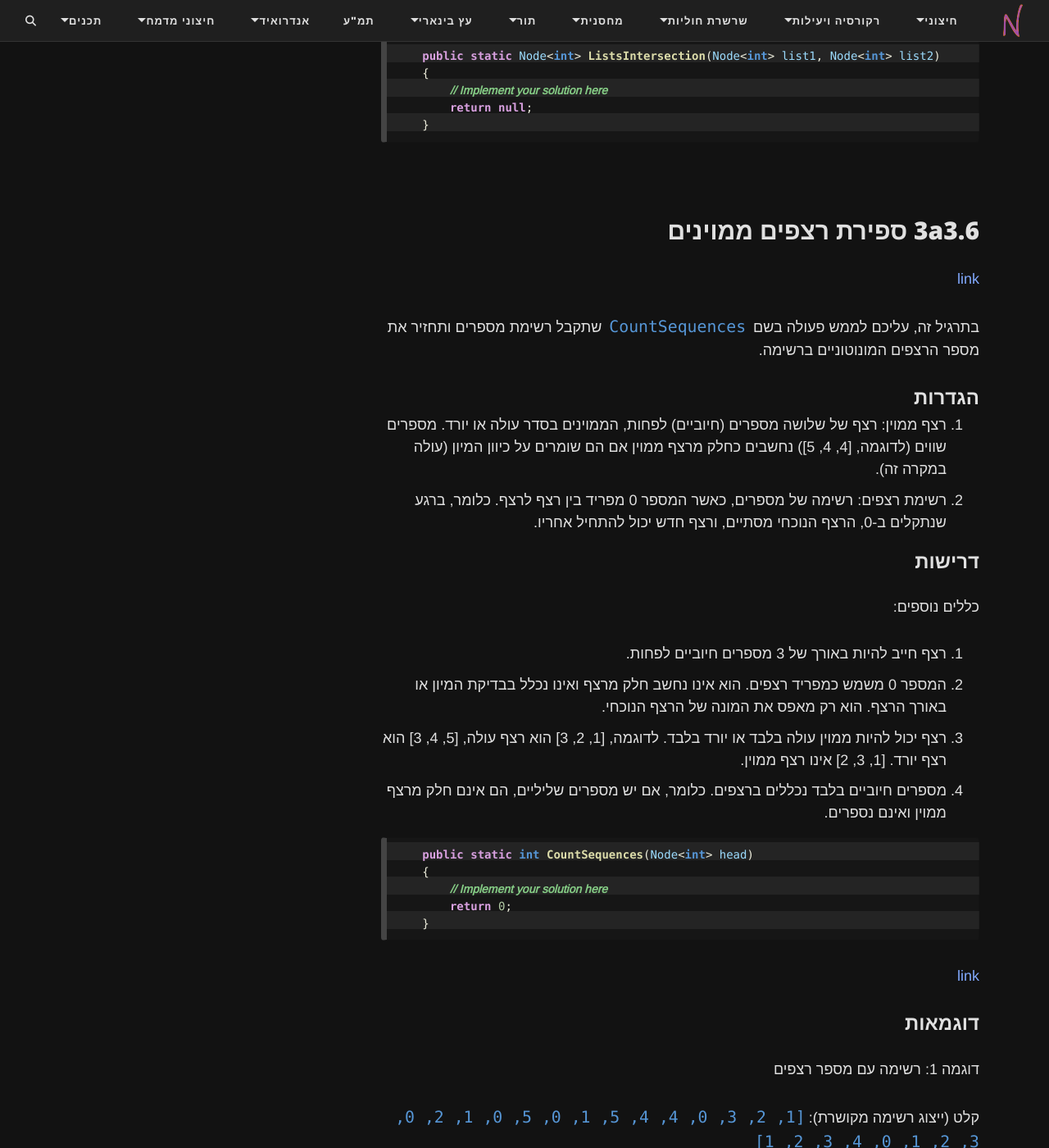
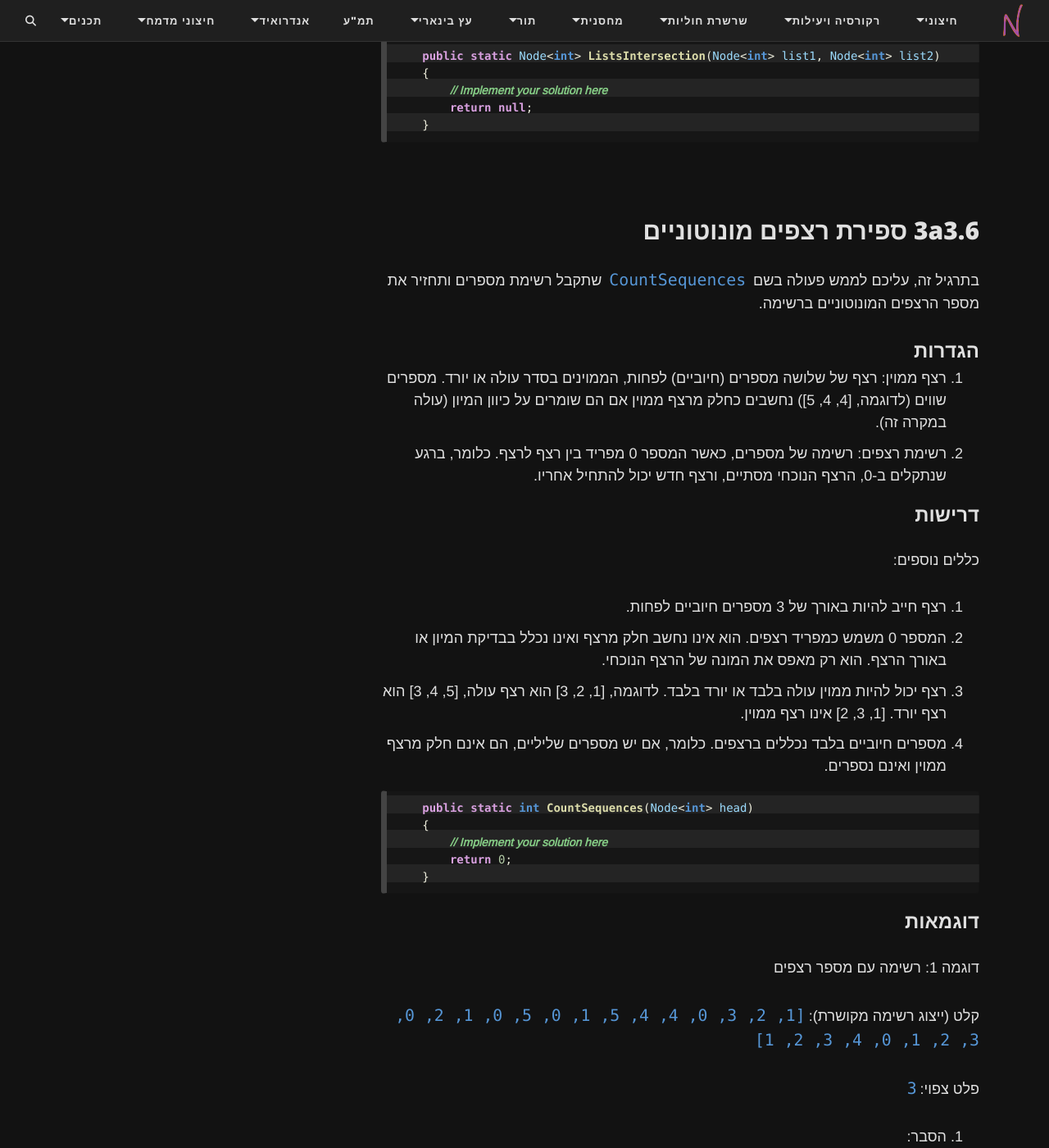
Before and after one commit to 3strategy/BeautifulMivney, a Jekyll site: the page built from cst/3nodeT/Ex3a3node.md, in a window 1280 px wide and 1400 px high, scrolled down 4789 px. Shown: the whole window at 82% size. Built offline with Jekyll 4.4.1, drawn with Linux system fonts in a browser that asks for light colours; comment, search, counter and statistics services are not loaded.

Commit message:
removed avatar. updated ex3a3

````diff
--- a/_config.yml
+++ b/_config.yml
@@ -78,7 +78,7 @@
 
 # Image to show in the navigation bar - works best with a square image
 # Remove this parameter if you don't want an image in the navbar
-avatar: "favicon.png"
+# avatar: "favicon.png"
 
 # By default, the image is cut into a circle. You can disable this behaviour by setting 'round-avatar: false'
 round-avatar: false
--- a/cst/3nodeT/Ex3a3node.md
+++ b/cst/3nodeT/Ex3a3node.md
@@ -160,9 +160,9 @@
 
 
 
-## 3a3.6 ספירת רצפים ממוינים
+## 3a3.6 ספירת רצפים מונוטוניים
 
-[link](https://stacks.co.il/console/classroom/cE8hnVaSTt/assignment/cE8hnVaSTt-csharp-oZ8YLMLVuFPY/csharp-wdnyKQcJPolD3EV)
+<!-- [link](https://stacks.co.il/console/classroom/cE8hnVaSTt/assignment/cE8hnVaSTt-csharp-oZ8YLMLVuFPY/csharp-wdnyKQcJPolD3EV) -->
 
 בתרגיל זה, עליכם לממש פעולה בשם `CountSequences` שתקבל רשימת מספרים ותחזיר את מספר הרצפים המונוטוניים ברשימה.
 
@@ -187,7 +187,6 @@
         return 0;
     }
 ```
-[link](https://stacks.co.il/console/classroom/cE8hnVaSTt/assignment/cE8hnVaSTt-csharp-oZ8YLMLVuFPY/csharp-wdnyKQcJPolD3EV)
 
 ### דוגמאות
 
````
